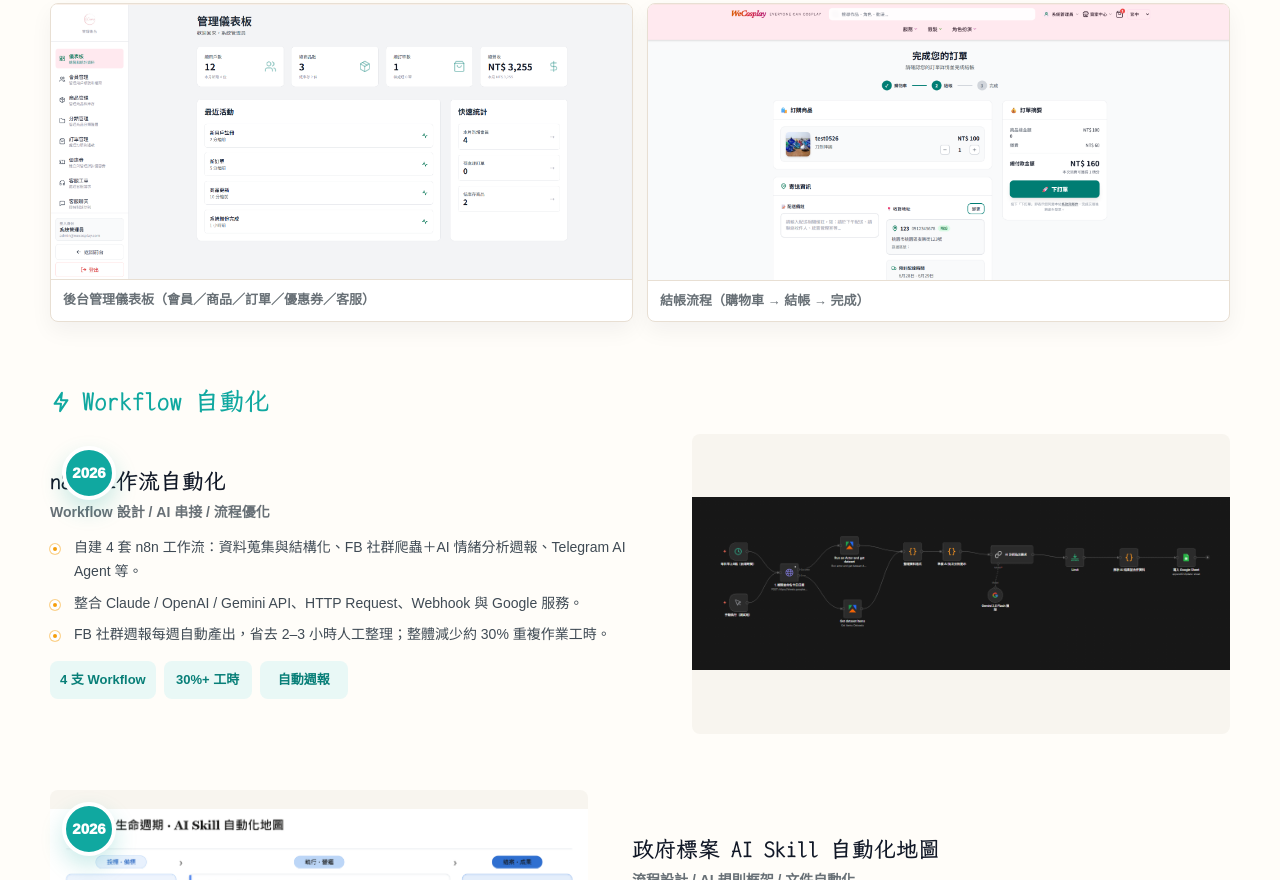
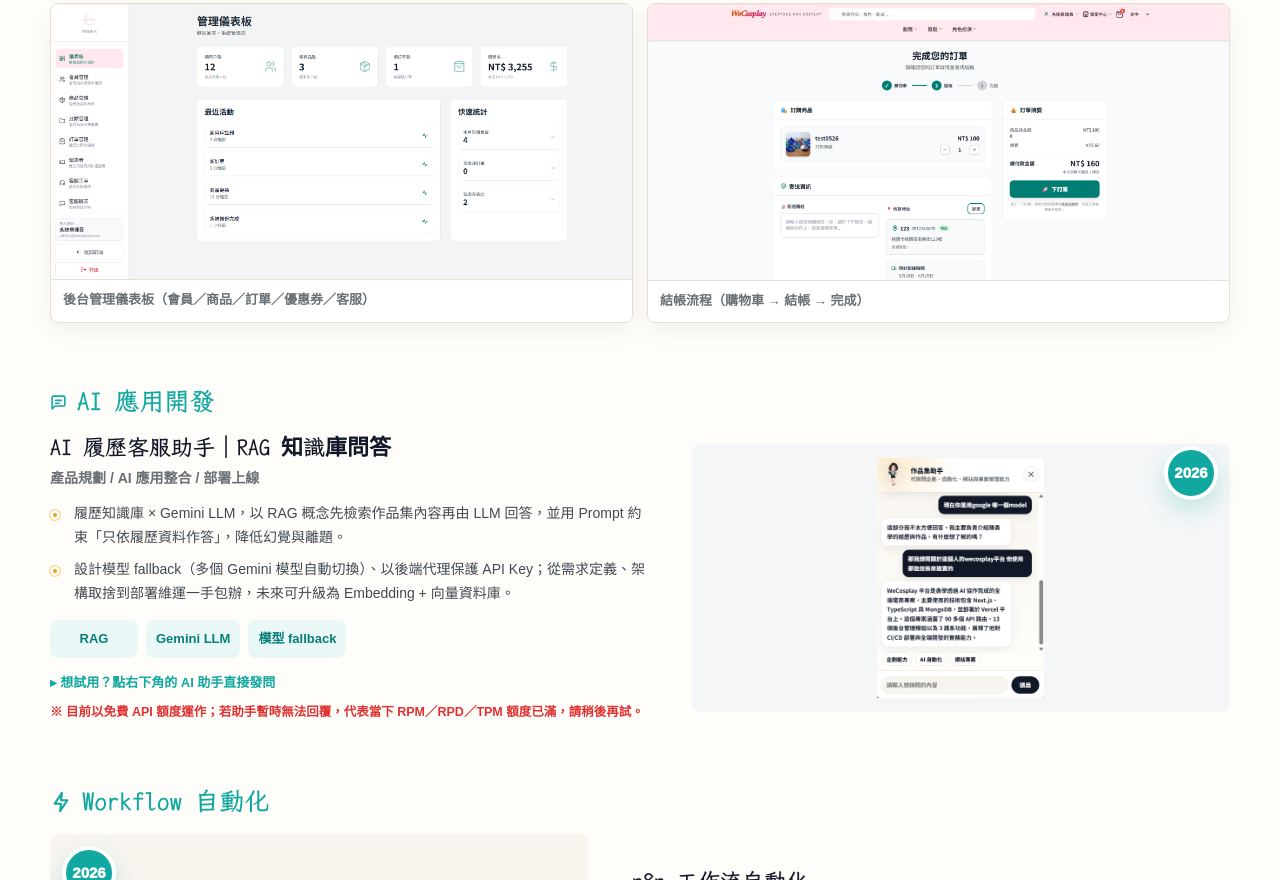
Before and after one commit to AlexChen32/alex-chen-portfolio, a plain HTML site: page index.html in a window 1280 px wide. Shown: the part 1920-2800 px from the top of the page. Drawn offline with Linux system fonts and the light colour scheme; animation ran at ten frames a second.

Commit message:
Update current portfolio HTML version

```diff
--- a/index.html
+++ b/index.html
@@ -373,11 +373,18 @@
     }
 
     /* scroll-reveal（捲動漸入，仿 AOS） */
-    .reveal { opacity: 0; transform: translateY(28px);
-      transition: opacity .7s cubic-bezier(.2,.7,.2,1), transform .7s cubic-bezier(.2,.7,.2,1); }
-    .reveal.rx { transform: translateX(64px); }
-    .reveal.lx { transform: translateX(-64px); }
-    .reveal.in, .reveal.rx.in, .reveal.lx.in { opacity: 1; transform: none; }
+    .reveal {
+      opacity: 0;
+      transform: translate3d(0, 34px, 0) scale(0.985);
+      transition: opacity 90ms linear, transform 90ms linear;
+      will-change: opacity, transform;
+    }
+    .reveal.rx { transform: translate3d(72px, 0, 0) scale(0.985); }
+    .reveal.lx { transform: translate3d(-72px, 0, 0) scale(0.985); }
+    .reveal.in, .reveal.rx.in, .reveal.lx.in {
+      opacity: 1;
+      transform: translate3d(0, 0, 0) scale(1);
+    }
     @media (max-width: 640px) {
       .reveal.rx, .reveal.lx { transform: translateY(28px); }
     }
@@ -389,10 +396,14 @@
     .project-card.wide.flip { grid-template-columns: 1fr 0.9fr; }
     .project-card.wide.flip .card-image { order: 2; }
     .project-card.wide.flip .card-copy { order: 1; }
+    /* flip 卡：文字在左、圖片在右 → 年份徽章移到右上（壓在圖片上、不擋標題） */
+    .project-card.wide.flip .year-badge { left: auto; right: 12px; }
     @media (max-width: 1080px) {
       .project-card.wide.flip { grid-template-columns: 170px 1fr; }
       .project-card.wide.flip .card-image { order: 0; }
       .project-card.wide.flip .card-copy { order: 0; }
+      /* ≤1080px：flip 取消、圖片回左邊 → 徽章也回左上，避免壓到右側文字 */
+      .project-card.wide.flip .year-badge { left: 12px; right: auto; }
     }
 
     .thanks-grid { display: grid; grid-template-columns: auto 1fr; gap: 44px; align-items: center; max-width: 780px; margin: 0 auto; }
@@ -1371,17 +1382,6 @@
 
     @keyframes caretBlink {
       50% { opacity: 0; }
-    }
-
-    .reveal {
-      opacity: 0;
-      transform: translateY(28px);
-      transition: opacity 0.7s ease, transform 0.7s cubic-bezier(0.16, 1, 0.3, 1);
-    }
-
-    .reveal.in {
-      opacity: 1;
-      transform: none;
     }
 
     .tilt {
@@ -1656,6 +1656,34 @@
               <button type="button" aria-label="放大 WeCosplay 結帳流程截圖"><img src="images/wecosplay_checkout.png" alt="WeCosplay 結帳流程" data-lightbox></button>
               <figcaption>結帳流程（購物車 → 結帳 → 完成）</figcaption>
             </figure>
+          </div>
+        </div>
+
+        <div class="software-band">
+          <h3 class="subsection-title">
+            <span class="icon" style="width:17px;height:17px" aria-hidden="true"><svg viewBox="0 0 24 24" fill="none" stroke="currentColor" stroke-width="2.2" stroke-linecap="round" stroke-linejoin="round"><path d="M21 15a2 2 0 0 1-2 2H7l-4 4V5a2 2 0 0 1 2-2h14a2 2 0 0 1 2 2z"/><path d="M8 9h8"/><path d="M8 13h5"/></svg></span>
+            AI 應用開發
+          </h3>
+          <div class="project-grid">
+            <article class="project-card wide">
+              <span class="year-badge">2026</span>
+              <button class="card-image" type="button" aria-label="放大 AI 履歷客服助手介面截圖" style="min-height:0;background:#f4f6f8;display:flex;align-items:center;justify-content:center;padding:14px"><img src="images/ai_assistant.png" alt="AI 履歷客服助手介面截圖" data-lightbox style="width:auto;height:auto;max-width:100%;max-height:240px;object-fit:contain"></button>
+              <div class="card-copy">
+                <h3>AI 履歷客服助手｜RAG 知識庫問答</h3>
+                <p class="role">產品規劃 / AI 應用整合 / 部署上線</p>
+                <ul class="action-list">
+                  <li>履歷知識庫 × Gemini LLM，以 RAG 概念先檢索作品集內容再由 LLM 回答，並用 Prompt 約束「只依履歷資料作答」，降低幻覺與離題。</li>
+                  <li>設計模型 fallback（多個 Gemini 模型自動切換）、以後端代理保護 API Key；從需求定義、架構取捨到部署維運一手包辦，未來可升級為 Embedding + 向量資料庫。</li>
+                </ul>
+                <div class="result-row">
+                  <span class="mini-stat">RAG</span>
+                  <span class="mini-stat">Gemini LLM</span>
+                  <span class="mini-stat">模型 fallback</span>
+                </div>
+                <p style="margin:14px 0 0;font-size:13px;color:var(--teal);font-weight:850;">▸ 想試用？點右下角的 AI 助手直接發問</p>
+                <p style="margin:8px 0 0;font-size:12.5px;color:#e03131;font-weight:800;line-height:1.55;">※ 目前以免費 API 額度運作；若助手暫時無法回覆，代表當下 RPM／RPD／TPM 額度已滿，請稍後再試。</p>
+              </div>
+            </article>
           </div>
         </div>
 
@@ -1853,7 +1881,7 @@
 
           <article class="project-card wide">
             <span class="year-badge">2025</span>
-            <button class="card-image" type="button" aria-label="放大智慧城市展圖片"><img src="images\LINE_ALBUM_2025智慧城市展_251215_1.jpg" alt="2025 智慧城市展與 Tech Day 活動照片" data-lightbox></button>
+            <button class="card-image" type="button" aria-label="放大智慧城市展圖片"><img src="images/smartcity_techday_2025.jpg" alt="2025 智慧城市展與 Tech Day 活動照片" data-lightbox></button>
             <div class="card-copy">
               <h3>2025 智慧城市展</h3>
               <p class="role">展位規劃 / 專案統籌</p>
@@ -1913,7 +1941,7 @@
   <aside class="portfolio-assistant" id="portfolioAssistant">
     <div class="assistant-panel" aria-live="polite">
       <div class="assistant-head">
-        <img src="images_web/看板娘_cutout.png" alt="黑色短髮 Q 版助手">
+        <img src="images_web/assistant_avatar.png" alt="黑色短髮 Q 版助手">
         <div>
           <strong>作品集助手</strong>
           <span>可詢問企劃、自動化、網站與專案管理能力</span>
@@ -1932,7 +1960,7 @@
       </form>
     </div>
     <button class="assistant-toggle" type="button" id="assistantToggle" aria-expanded="false">
-      <img src="images_web/看板娘_cutout.png" alt="">
+      <img src="images_web/assistant_avatar.png" alt="">
       <span>詢問作品集助手</span>
     </button>
   </aside>
@@ -2076,24 +2104,6 @@
       }
 
       /* ---- 區塊進場動畫 ---- */
-      if (!reduced && "IntersectionObserver" in window) {
-        const targets = document.querySelectorAll(
-          ".section-head, .stat, .about-card, .timeline, .time-item, .project-card, .skill-card, .shots figure, .gallery button, .contact-panel"
-        );
-        const revealObserver = new IntersectionObserver((entries) => {
-          entries.forEach((entry) => {
-            if (!entry.isIntersecting) return;
-            entry.target.classList.add("in");
-            revealObserver.unobserve(entry.target);
-          });
-        }, { threshold: 0.12, rootMargin: "0px 0px -6% 0px" });
-        targets.forEach((el, i) => {
-          el.classList.add("reveal");
-          el.style.transitionDelay = (i % 4) * 70 + "ms";
-          revealObserver.observe(el);
-        });
-      }
-
       /* 卡片 3D 傾斜已移除（依需求：專案卡不做滑鼠晃動效果） */
 
       /* ---- Hero 粒子網絡 ---- */
@@ -2177,13 +2187,84 @@
   </script>
   <script>
     (function () {
-      if (!('IntersectionObserver' in window)) return;
-      const sel = '.section-head, .about-card, .time-item, .project-card, .skill-card, .stat, .shots figure, .gallery button, .contact-panel, #thanks .inner > div';
-      const io = new IntersectionObserver((entries) => {
-        entries.forEach((e) => { if (e.isIntersecting) { e.target.classList.add('in'); io.unobserve(e.target); } });
-      }, { threshold: 0.12, rootMargin: '0px 0px -8% 0px' });
-      document.querySelectorAll(sel).forEach((el) => { el.classList.add('reveal'); io.observe(el); });
-      document.querySelectorAll('#software .project-card.wide, #events .project-card.wide').forEach((c, i) => { if (i % 2) { c.classList.add('flip', 'lx'); } else { c.classList.add('rx'); } });
+      const reduced = window.matchMedia('(prefers-reduced-motion: reduce)').matches;
+      const selector = '.section-head, .about-card, .timeline, .time-item, .project-card, .skill-card, .stat, .shots figure, .gallery button, .contact-panel';
+      const targets = [...document.querySelectorAll(selector)];
+      const mobileQuery = window.matchMedia('(max-width: 640px)');
+      let ticking = false;
+
+      document.querySelectorAll('#software .project-card.wide, #events .project-card.wide').forEach((card, index) => {
+        if (index % 2) {
+          card.classList.add('flip', 'lx');
+        } else {
+          card.classList.add('rx');
+        }
+      });
+
+      if (!targets.length) return;
+
+      targets.forEach((el) => {
+        el.classList.add('reveal');
+        el.style.transitionDelay = '0ms';
+      });
+
+      if (reduced) {
+        targets.forEach((el) => el.classList.add('in'));
+        return;
+      }
+
+      function clamp(value, min, max) {
+        return Math.min(Math.max(value, min), max);
+      }
+
+      function easeOutCubic(value) {
+        return 1 - Math.pow(1 - value, 3);
+      }
+
+      function getRevealOffset(el) {
+        if (mobileQuery.matches) return { x: 0, y: 34 };
+        if (el.classList.contains('lx')) return { x: -72, y: 0 };
+        if (el.classList.contains('rx')) return { x: 72, y: 0 };
+        return { x: 0, y: 34 };
+      }
+
+      function getRevealProgress(rect) {
+        const viewport = window.innerHeight || document.documentElement.clientHeight;
+        const start = viewport * 0.94;
+        const end = viewport * 0.28;
+        const anchor = rect.top + rect.height * 0.35;
+        return clamp((start - anchor) / (start - end), 0, 1);
+      }
+
+      function applyReveal(el) {
+        const progress = easeOutCubic(getRevealProgress(el.getBoundingClientRect()));
+        const offset = getRevealOffset(el);
+        const x = offset.x * (1 - progress);
+        const y = offset.y * (1 - progress);
+        const scale = 0.985 + progress * 0.015;
+
+        el.style.opacity = progress.toFixed(3);
+        el.style.transform = `translate3d(${x.toFixed(2)}px, ${y.toFixed(2)}px, 0) scale(${scale.toFixed(3)})`;
+        el.classList.toggle('in', progress > 0.985);
+      }
+
+      function updateReveals() {
+        ticking = false;
+        targets.forEach(applyReveal);
+      }
+
+      function requestRevealUpdate() {
+        if (ticking) return;
+        ticking = true;
+        requestAnimationFrame(updateReveals);
+      }
+
+      requestRevealUpdate();
+      window.addEventListener('scroll', requestRevealUpdate, { passive: true });
+      window.addEventListener('resize', requestRevealUpdate);
+      if (mobileQuery.addEventListener) {
+        mobileQuery.addEventListener('change', requestRevealUpdate);
+      }
     })();
   </script>
   <script>
```
Also changed, not shown: images/AI客服.png (added), images/ai_assistant.png (added), images/smartcity_techday_2025.jpg (added), images_web/assistant_avatar.png (added), 1 other file.
